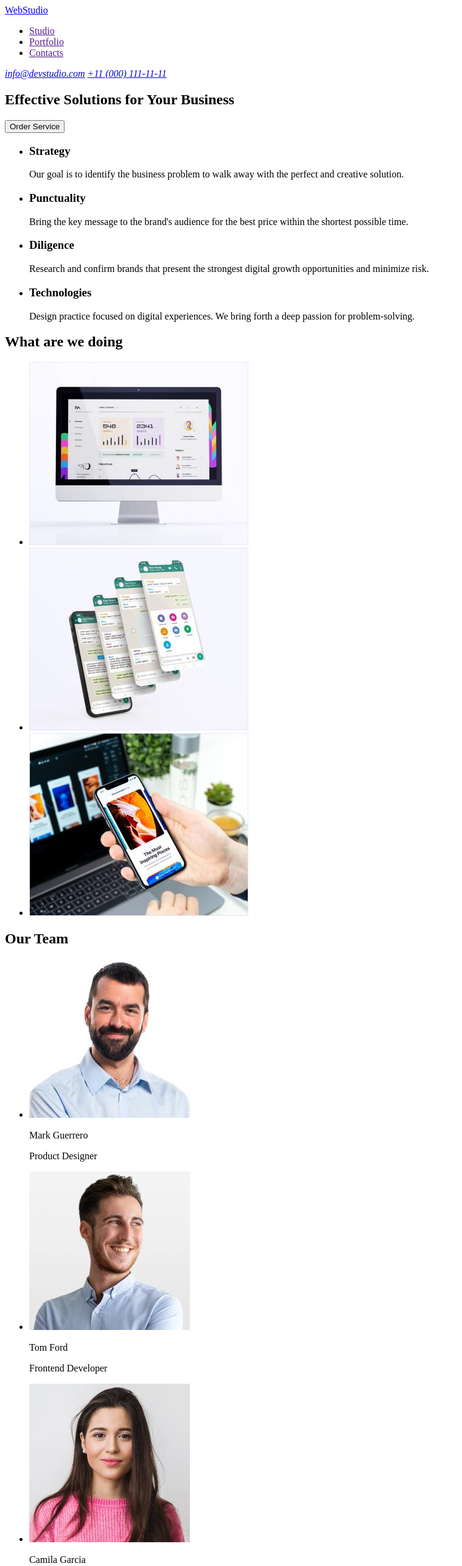
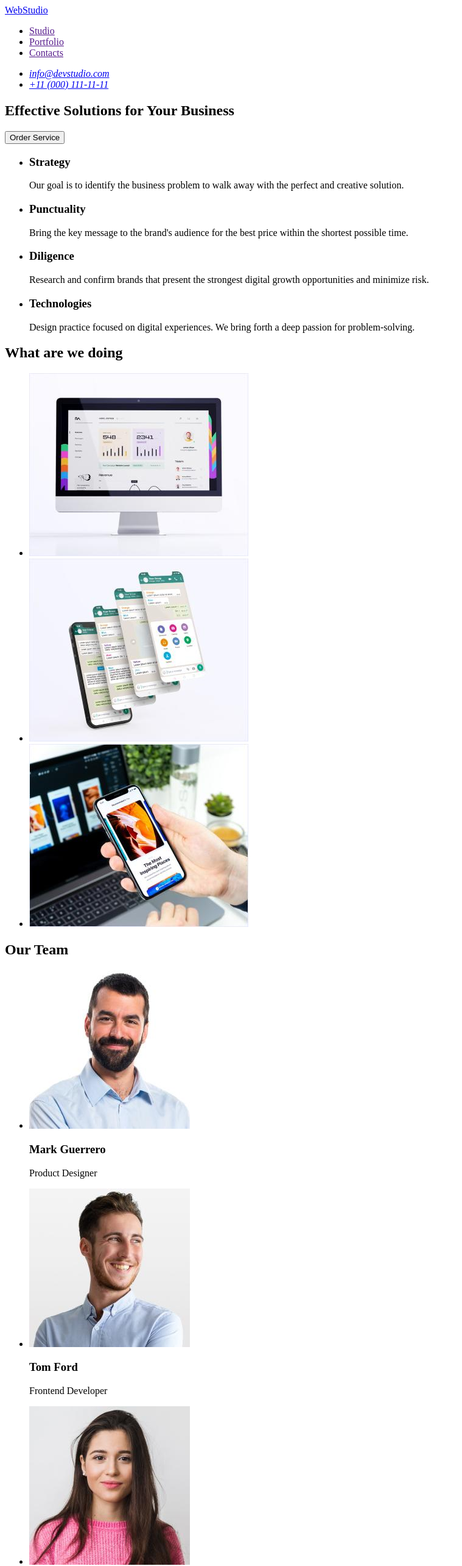
Before and after one commit to hoocher/goit-markup-hw-01, a plain HTML site: page index.html in a window 1280 px wide. Shown: the top 2568 px of the page at 61% size, without its empty margins (0-759 px from the left). Drawn offline with Linux system fonts and the light colour scheme.

Commit message:
index.html structure fix2

```diff
--- a/index.html
+++ b/index.html
@@ -19,8 +19,10 @@
             </ul>
         </nav>
         <address>
-            <a href="mailto:info@devstudio.com">info@devstudio.com</a>
-            <a href="tel:+110001111111">+11 (000) 111-11-11</a>
+            <ul>
+                <li><a href="mailto:info@devstudio.com">info@devstudio.com</a></li>
+                <li><a href="tel:+110001111111">+11 (000) 111-11-11</a></li>
+            </ul>
         </address>
     </header>
     <main>
@@ -66,29 +68,29 @@
             <ul>
                 <li>
                     <img src="./images/team-1.jpg" alt="Mark Guerrero" width="264" height="260">
-                    <p>Mark Guerrero</p>
+                    <h3>Mark Guerrero</h3>
                     <p>Product Designer</p>
                 </li>
                 <li>
                     <img src="./images/team-2.jpg" alt="Tom Ford" width="264" height="260">
-                    <p>Tom Ford</p>
+                    <h3>Tom Ford</h3>
                     <p>Frontend Developer</p>
                 </li>
                 <li>
                     <img src="./images/team-3.jpg" alt="Camila Garcia" width="264" height="260">
-                    <p>Camila Garcia</p>
+                    <h3>Camila Garcia</h3>
                     <p>Marketing</p>
                 </li>
                 <li>
                     <img src="./images/team-4.jpg" alt="Daniel Wilson" width="264" height="260">
-                    <p>Daniel Wilson</p>
+                    <h3>Daniel Wilson</h3>
                     <p>UI Designer</p>
                 </li>
             </ul>
         </section>
     </main>
     <footer>
-        <a href="#">WEBSTUDIO</a>
+        <a href="./index.html">WebStudio</a>
         <p>Increase the flow of customers and sales for your business with digital marketing & growth solutions.</p>
     </footer>
 </body>
```
